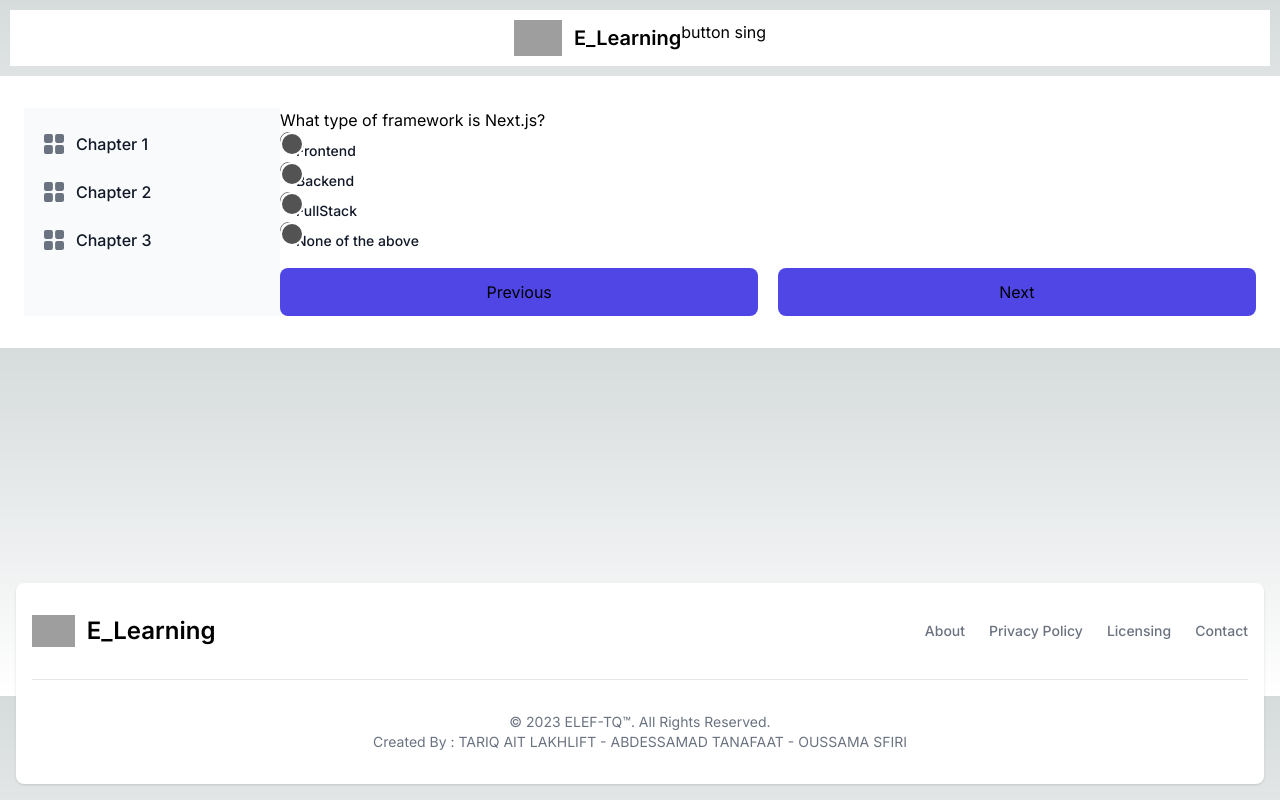
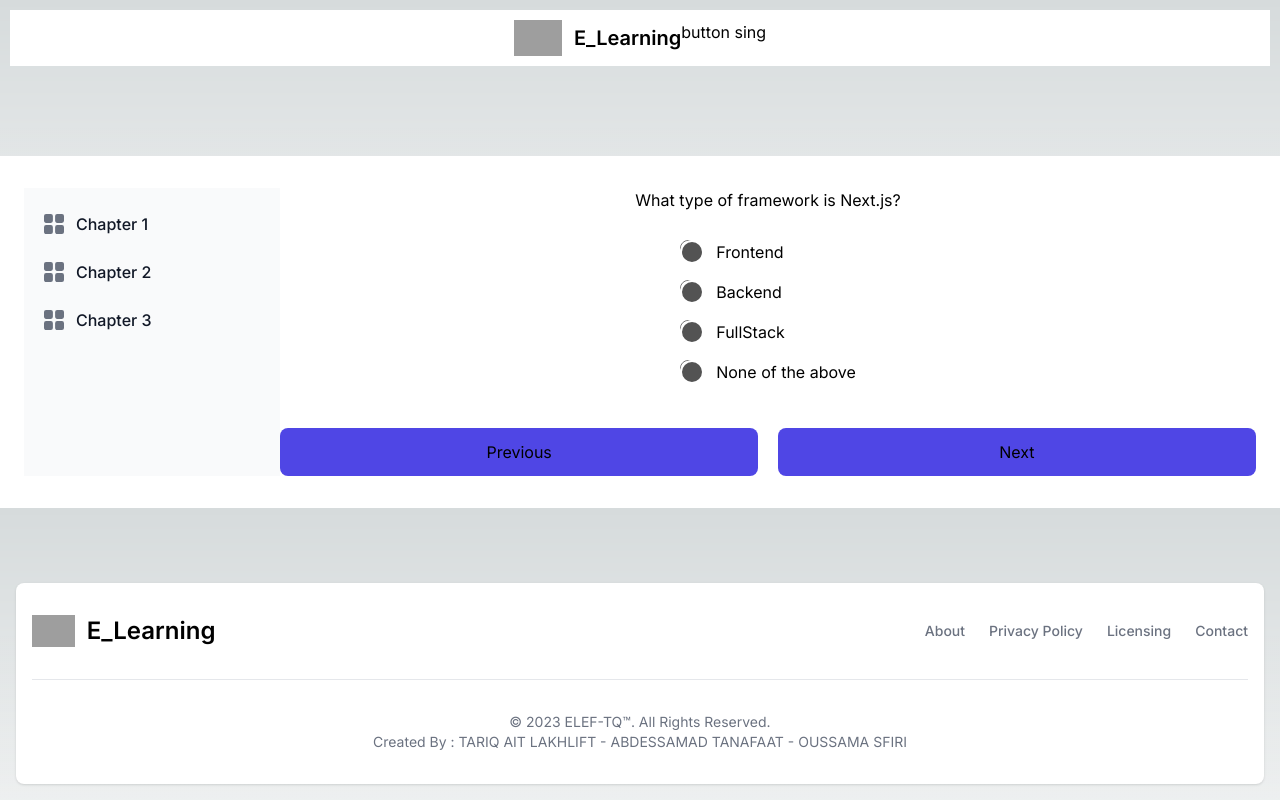
Before and after one commit to samar-ait/e_learning, a Next.js app in the folder Client/: page / in a window 1280 px wide. Both pictures are taken after a click on the button "Next". Built offline with nearby package versions, Linux system fonts and the light colour scheme; grey boxes are pictures that could not be loaded.

Commit message:
adjust styling

```diff
--- a/Client/src/app/page.tsx
+++ b/Client/src/app/page.tsx
@@ -22,7 +22,7 @@ export default function Home() {
   const currentQuiz = QuizData[currentQuestion];
 
   return (
-    <div className='flex  justify-around max-w-screen-xl mx-auto p-4 md:py-8 bg-white border-gray-200 px-4 lg:px-6 py-2.5 dark:bg-gray-800'>
+    <div className='flex mt-20  justify-around max-w-screen-xl mx-auto p-4 md:py-8 bg-white border-gray-200 px-4 lg:px-6 py-2.5 dark:bg-gray-800'>
       <Sidebar />
       <main className="flex-grow">
         {currentQuestion === 0 ? (
--- a/Client/src/components/QuizQuestion.tsx
+++ b/Client/src/components/QuizQuestion.tsx
@@ -22,24 +22,22 @@ const QuizQuestion: React.FC<QuizQuestionProps> = ({ question, answerOptions })
 
 
   return (
-    <div>
+    <div className='w-full flex justify-center items-center flex-col'>
       <h2>{question}</h2>
-      <ul>
+      <ul className='p-5'>
         {answerOptions.map((option, index) => (
-          <li key={index}>
-            <label
-              className=' text-sm font-medium text-gray-900 dark:text-gray-300'
-            >
+          <li key={index} className='flex p-2'>
+
               <input
                 type="radio"
                 name="answer"
                 value={option.answer}
                 checked={selectedAnswer === option.answer}
                 onChange={() => handleRadioChange(option.answer)}
-                className="w-4 h-4 text-blue-600 bg-gray-100 border-gray-300 rounded focus:ring-blue-500 dark:focus:ring-blue-600 dark:ring-offset-gray-800 focus:ring-2 dark:bg-gray-700 dark:border-gray-600"
+                className=" w-4 h-4 text-blue-600 bg-gray-100 border-gray-300 rounded focus:ring-blue-500 dark:focus:ring-blue-600 dark:ring-offset-gray-800 focus:ring-2 dark:bg-gray-700 dark:border-gray-600"
               />
-              {option.answer}
-            </label>
+              <div className='ml-5'>{option.answer}</div>
+
           </li>
         ))}
       </ul>
--- a/Client/src/components/Sidebar.tsx
+++ b/Client/src/components/Sidebar.tsx
@@ -21,7 +21,7 @@ const Sidebar = () => {
         className="w-64 transition-transform -translate-x-full sm:translate-x-0"
         aria-label="Sidebar"
       >
-        <div className="h-full px-3 py-4 overflow-y-auto bg-gray-50 dark:bg-gray-800">
+        <div className=" h-full px-3 py-4 overflow-y-auto bg-gray-50 dark:bg-gray-800">
           <ul className="space-y-2 font-medium">
             <li>
               <a
--- a/Client/src/components/Video.tsx
+++ b/Client/src/components/Video.tsx
@@ -10,7 +10,7 @@ const Video: React.FC<VideoProps> = ({ url }) => {
   }
 
   return (
-    <div className="video-container">
+    <div className="video-container flex items-center justify-center">
       <iframe
         width="560"
         height="315"
```
